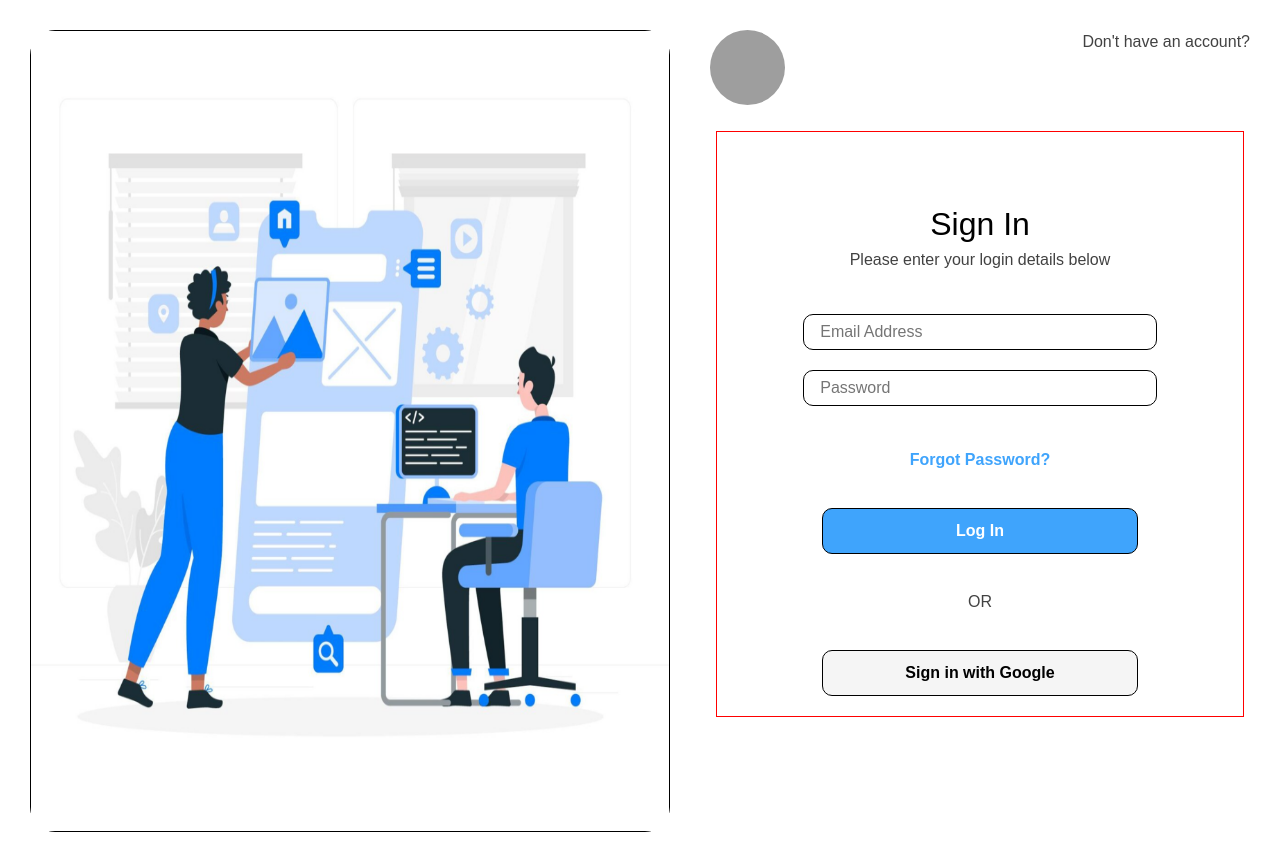
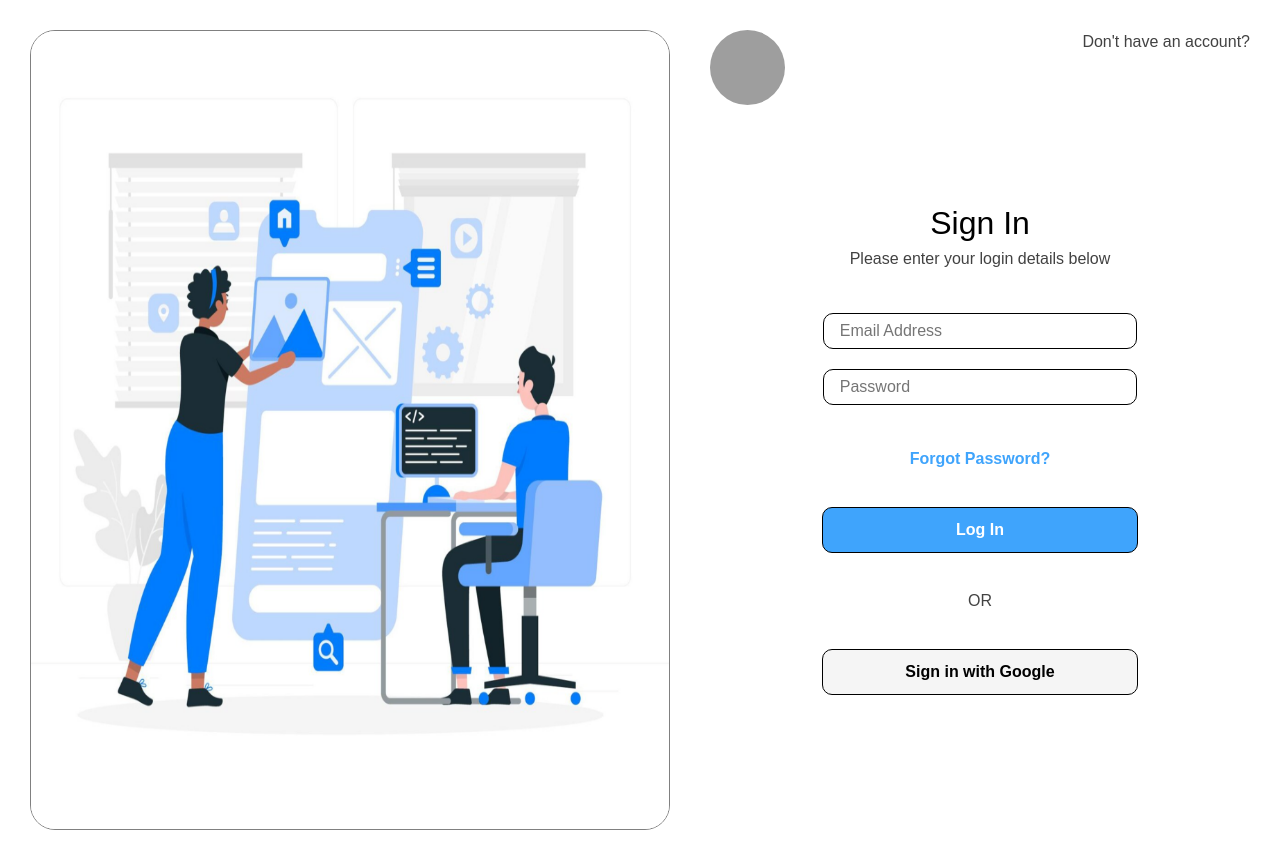
Before and after one commit to coosey/react-go, a React (Create React App) app in the folder app/my-app/: page / in a window 1280 px wide. Shown: the top 868 px of the page. Built offline with nearby package versions, Linux system fonts and the light colour scheme; grey boxes are pictures that could not be loaded.

Commit message:
removed formButton component, modified input size using calc

```diff
--- a/app/my-app/src/components/login-form/index.scss
+++ b/app/my-app/src/components/login-form/index.scss
@@ -3,7 +3,6 @@
 .form-container {
   margin: 1em;
   padding-top: 3em;
-  border: 0.5px solid red;
   display: flex;
   flex-direction: column;
   text-align: center;
@@ -26,7 +25,7 @@
   }
 
   input {
-    max-width: 80%;
+    max-width: calc(60% + 3rem);
     margin-left: 1rem;
     margin-right: 1rem;
     border-radius: 10px;
--- a/app/my-app/src/pages/login/index.scss
+++ b/app/my-app/src/pages/login/index.scss
@@ -19,11 +19,11 @@
     padding: 10px;
 
     .img-box {
-      border: 0.5px solid black;
-      border-radius: 25px;
       width: 50vw;
 
       img {
+        border-radius: 25px;
+        border: 0.5px solid grey;
         height: 100vh;
         max-width: 100%;
       }
--- a/app/my-app/src/pages/login/index.tsx
+++ b/app/my-app/src/pages/login/index.tsx
@@ -1,5 +1,5 @@
 
-import { Logo, FormButton, LoginForm } from 'components';
+import { Logo, LoginForm } from 'components';
 import './index.scss';
 
 export const LoginPage = () => {
@@ -21,7 +21,6 @@ export const LoginPage = () => {
           </div>
           <div className="top-container-signup">
             <a href=".">Don't have an account?</a>
-            {/* <FormButton btnName="sign up" onBtnClick={() => console.log('SIGN UP BTN CLICKED')} /> */}
           </div>
         </div>
         <div className="form-wrapper">
```
